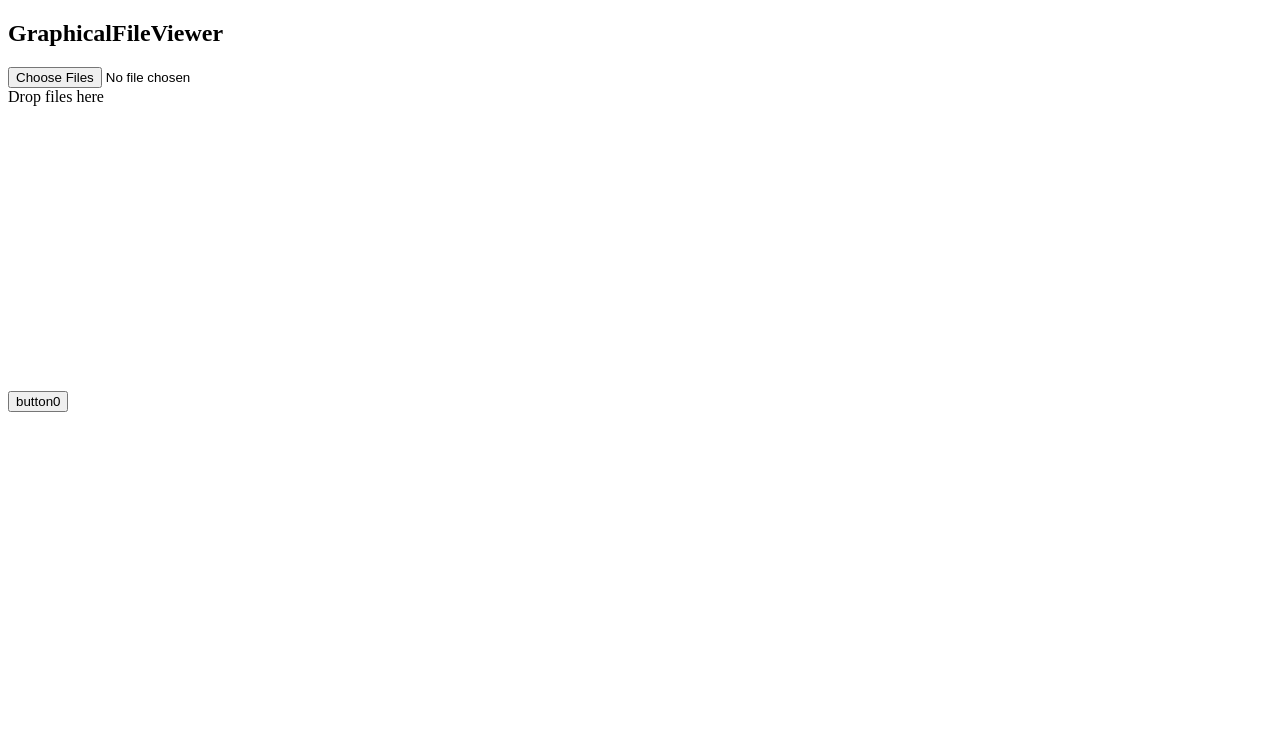
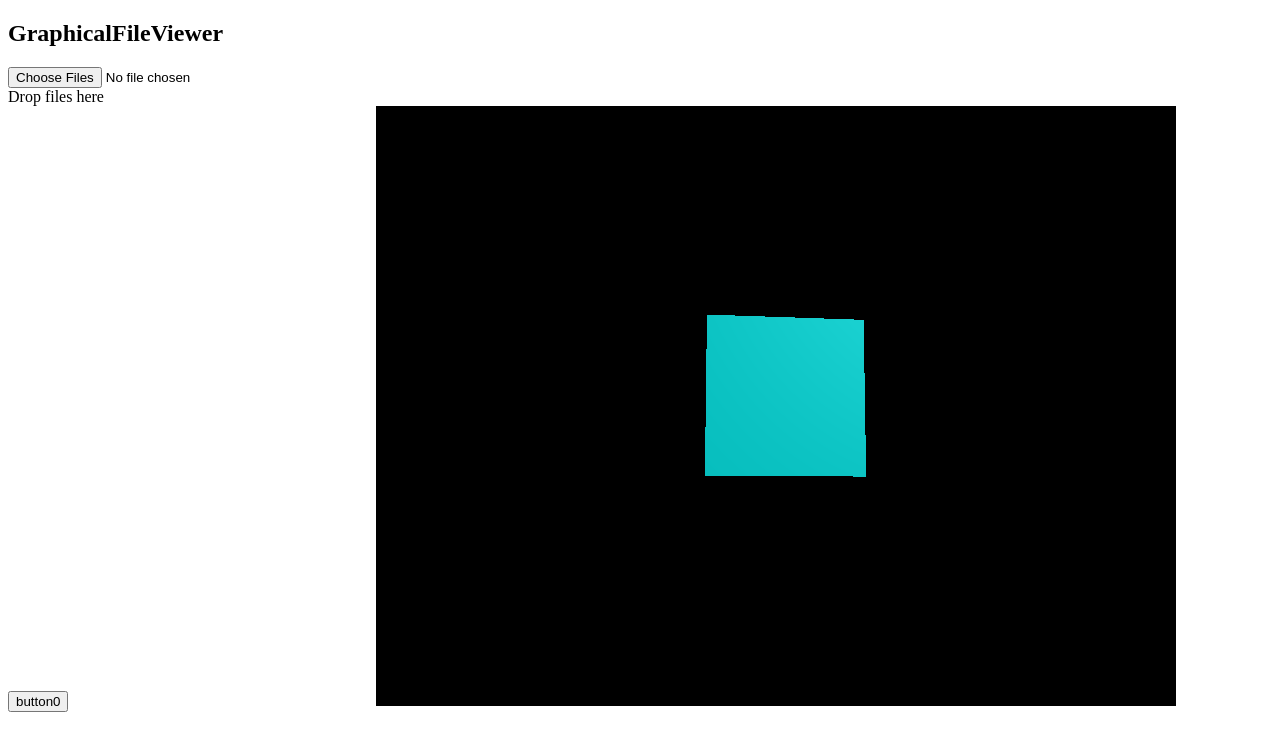
Before and after one commit to hama1080/GraphicalFileViewer, a plain HTML site: page index.html in a window 1280 px wide. Drawn offline with Linux system fonts and the light colour scheme.

Commit message:
Add js/threejs_playground.js and test code of three.js.

```diff
--- a/index.html
+++ b/index.html
@@ -5,6 +5,7 @@
     <title>GraphicalFileViewer</title>
     <script src="js/three.js"></script>
     <script src="js/graphics.js"></script>
+    <script src="js/threejs_playground.js"></script>
   </head>
   <body>
     <h2>GraphicalFileViewer</h2>
--- /dev/null
+++ b/js/threejs_playground.js
@@ -0,0 +1,31 @@
+var init = function(){
+  var renderer = new THREE.WebGLRenderer();
+  const kWindowWidth = 800;
+  const kWindowHeight = 600;
+  renderer.setSize(kWindowWidth, kWindowHeight);
+  document.body.appendChild(renderer.domElement);
+
+  var scene = new THREE.Scene();
+  var camera = new THREE.PerspectiveCamera(45, kWindowWidth/ kWindowHeight, 1, 1000);
+
+  var geometry = new THREE.BoxGeometry(1,1,1);
+  var material = new THREE.MeshPhongMaterial({color: 0x00ffff});
+  var box = new THREE.Mesh(geometry, material);
+  box.position.z = -5;
+  scene.add(box);
+
+  var light = new THREE.DirectionalLight(0xffffff);
+  scene.add(light);
+  light.position.set(1,1,1);
+
+  var update = function(){
+    requestAnimationFrame(update);
+    box.rotation.x += 0.01;
+    box.rotation.y += 0.01;
+    renderer.render(scene,camera);
+  }
+
+  update();
+}
+
+window.addEventListener('DOMContentLoaded', init);
```
